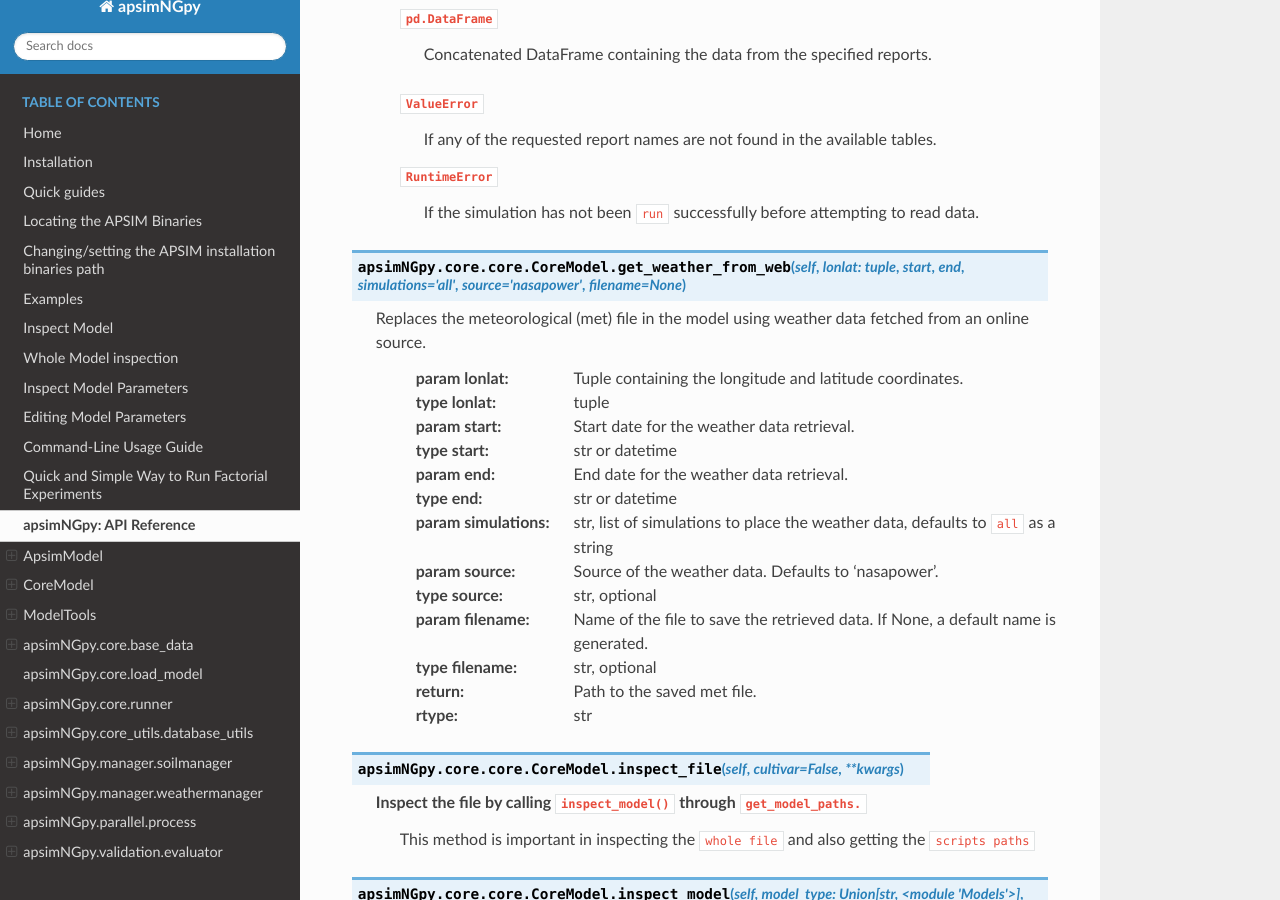
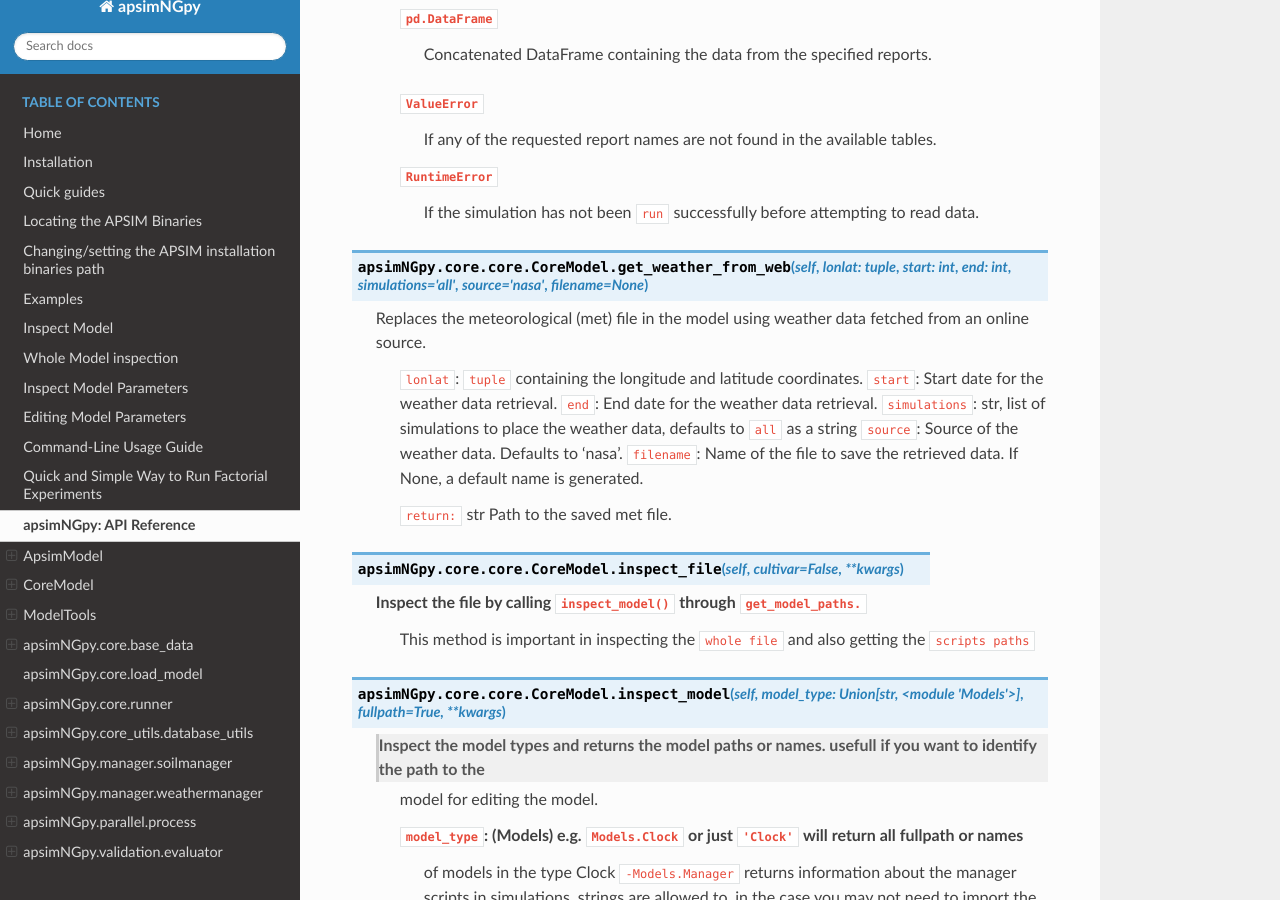
Before and after one commit to MAGALA-RICHARD/documentation-example, a Sphinx documentation site: the page built from doc/api.rst, in a window 1280 px wide and 900 px high, scrolled down 16501 px. Built offline with Sphinx 7.4.7 and the Read the Docs theme 3.1.0, drawn with Linux system fonts in a browser that asks for light colours.

```diff
--- a/doc/api.rst
+++ b/doc/api.rst
@@ -708,23 +708,19 @@
         ``RuntimeError``
             If the simulation has not been ``run`` successfully before attempting to read data.
 
-.. function:: apsimNGpy.core.core.CoreModel.get_weather_from_web(self, lonlat: tuple, start, end, simulations='all', source='nasapower', filename=None)
+.. function:: apsimNGpy.core.core.CoreModel.get_weather_from_web(self, lonlat: tuple, start: int, end: int, simulations='all', source='nasa', filename=None)
 
    Replaces the meteorological (met) file in the model using weather data fetched from an online source.
 
-            :param lonlat: Tuple containing the longitude and latitude coordinates.
-            :type lonlat: tuple
-            :param start: Start date for the weather data retrieval.
-            :type start: str or datetime
-            :param end: End date for the weather data retrieval.
-            :type end: str or datetime
-            :param simulations: str, list of simulations to place the weather data, defaults to ``all`` as a string
-            :param source: Source of the weather data. Defaults to 'nasapower'.
-            :type source: str, optional
-            :param filename: Name of the file to save the retrieved data. If None, a default name is generated.
-            :type filename: str, optional
-            :return: Path to the saved met file.
-            :rtype: str
+            ``lonlat``: ``tuple`` containing the longitude and latitude coordinates.
+            ``start``: Start date for the weather data retrieval.
+            ``end``: End date for the weather data retrieval.
+            ``simulations``: str, list of simulations to place the weather data, defaults to ``all`` as a string
+            ``source``: Source of the weather data. Defaults to 'nasa'.
+            ``filename``: Name of the file to save the retrieved data. If None, a default name is generated.
+
+            ``return:``
+            str Path to the saved met file.
 
 .. function:: apsimNGpy.core.core.CoreModel.inspect_file(self, cultivar=False, **kwargs)
 
```
